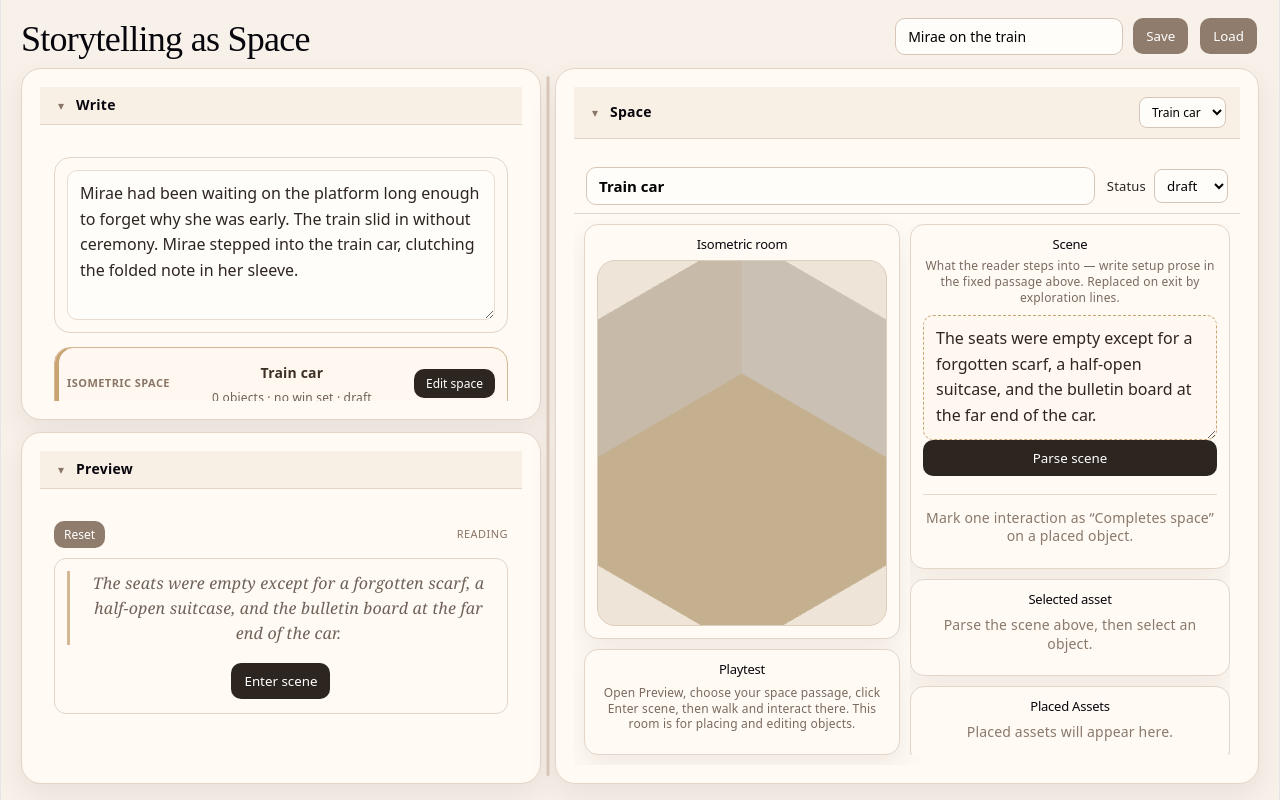
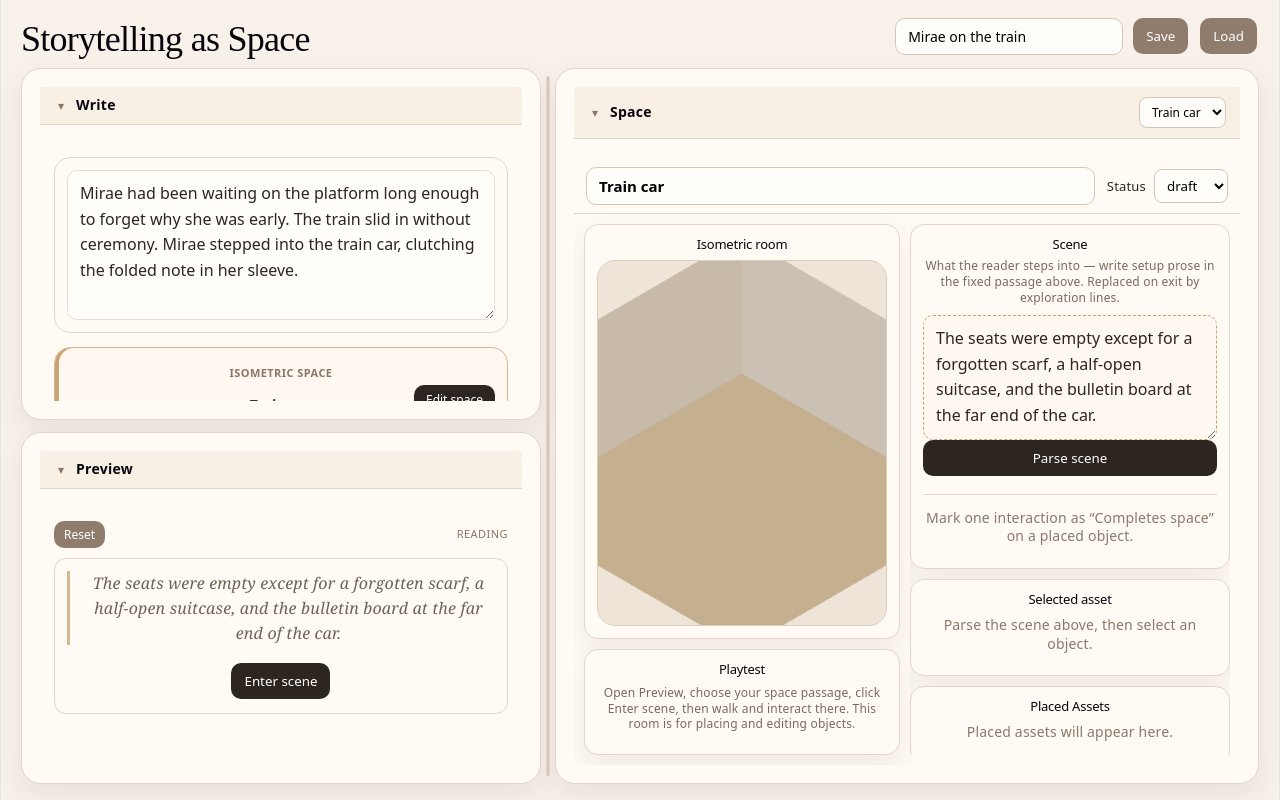
Before and after one commit to kxchier/storytelling-as-space, a React (Vite) app: page / in a window 1280 px wide. Built offline with nearby package versions, Linux system fonts and the light colour scheme; a web font is replaced by a local one.

Commit message:
Centered isometric space text

```diff
--- a/src/App.css
+++ b/src/App.css
@@ -1102,13 +1102,33 @@ button:hover:not(:disabled) {
   box-shadow: inset 4px 0 0 #c9a574;
 }
 
-.manuscript-passage-top,
-.manuscript-passage-space-top {
+.manuscript-passage-top {
   display: flex;
   flex-wrap: wrap;
   align-items: center;
   justify-content: space-between;
   gap: 8px 12px;
+}
+
+.manuscript-passage-space-top {
+  display: grid;
+  grid-template-columns: 1fr auto 1fr;
+  align-items: center;
+  gap: 10px;
+}
+
+.manuscript-passage-space-side {
+  display: flex;
+  align-items: center;
+  min-width: 0;
+}
+
+.manuscript-passage-space-spacer {
+  min-width: 0;
+}
+
+.manuscript-passage-space-side-right {
+  justify-content: flex-end;
 }
 
 .manuscript-passage-kind {
@@ -1134,13 +1154,18 @@ button:hover:not(:disabled) {
 }
 
 .manuscript-passage-space-meta {
-  flex: 1 1 160px;
+  justify-self: center;
   min-width: 0;
+  max-width: 100%;
   display: flex;
   flex-direction: column;
   align-items: center;
   gap: 4px;
   text-align: center;
+}
+
+.manuscript-passage-space-meta .manuscript-passage-kind {
+  margin-bottom: 2px;
 }
 
 .manuscript-add-bar {
--- a/src/components/ManuscriptEditor.jsx
+++ b/src/components/ManuscriptEditor.jsx
@@ -120,8 +120,12 @@ function ManuscriptEditor({
               onMouseUp={() => handleSelection(passage.id, passage.type)}
             >
               <div className="manuscript-passage-space-top">
+                <span
+                  className="manuscript-passage-space-spacer"
+                  aria-hidden="true"
+                />
+                <div className="manuscript-passage-space-meta">
                   <span className="manuscript-passage-kind">Isometric space</span>
-                <div className="manuscript-passage-space-meta">
                   <span className="manuscript-space-title">
                     {space?.title ?? "Explorable space"}
                   </span>
@@ -133,6 +137,7 @@ function ManuscriptEditor({
                     · {space?.status ?? "draft"}
                   </span>
                 </div>
+                <div className="manuscript-passage-space-side manuscript-passage-space-side-right">
                   {isSelected && (
                     <button
                       type="button"
@@ -143,6 +148,7 @@ function ManuscriptEditor({
                       Edit space
                     </button>
                   )}
+                </div>
               </div>
 
               <p className="manuscript-space-hint control-hint">
```
Lines whose indentation alone changed are shown as unchanged.
